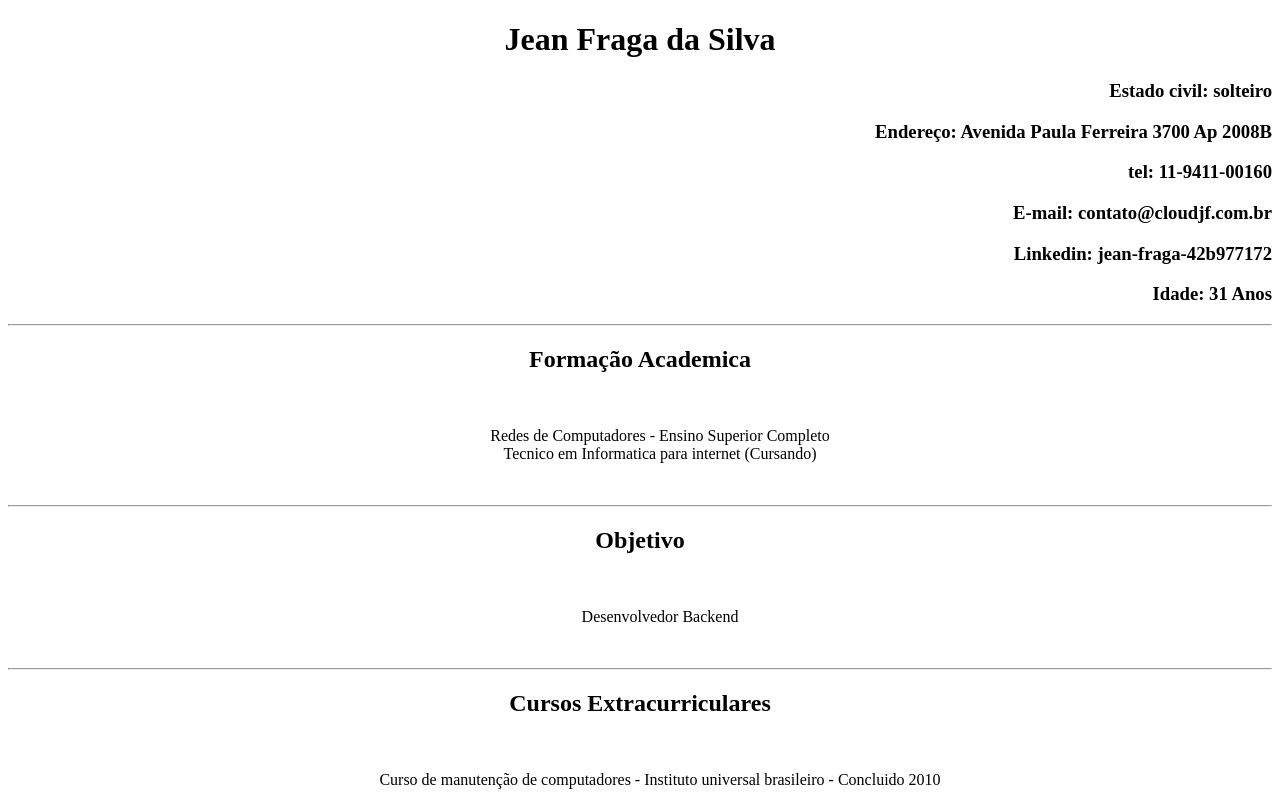
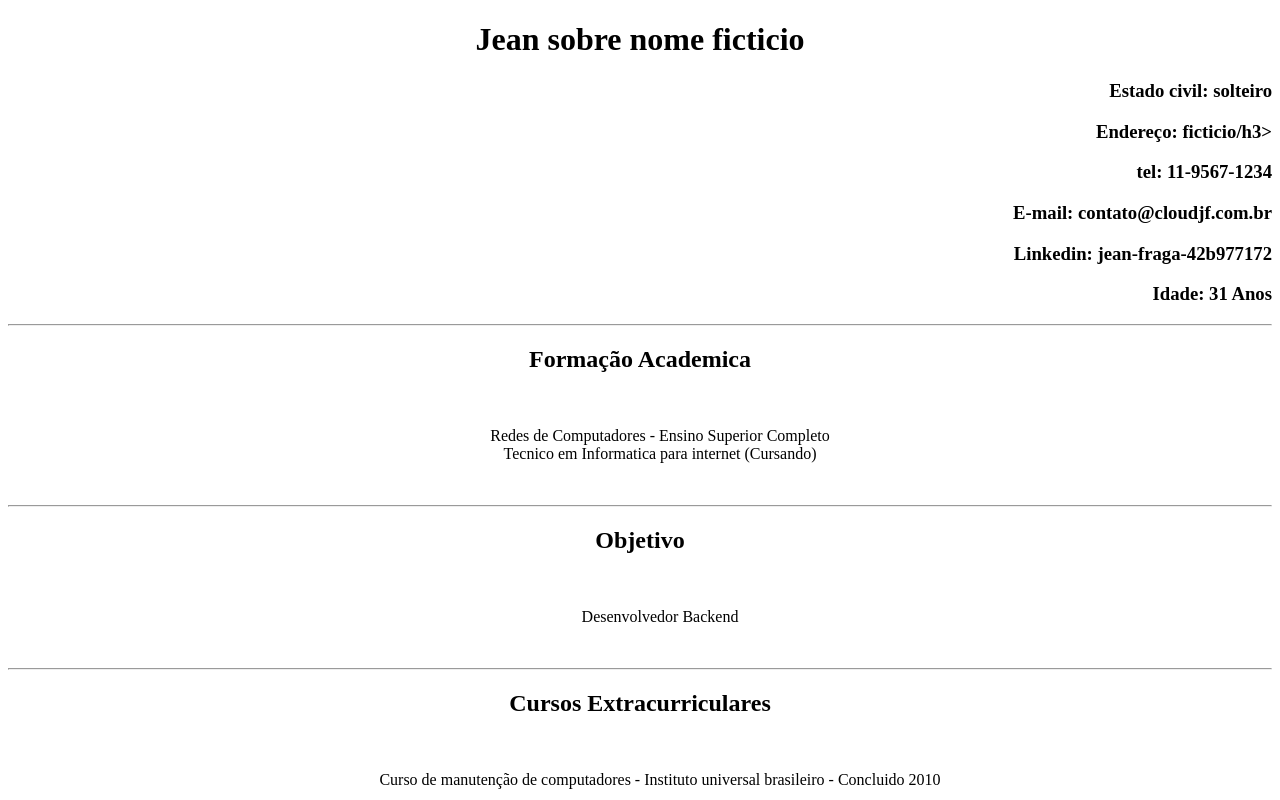
Before and after one commit to jeanfraga95/vitae, a plain HTML site: page vitae.html in a window 1280 px wide. Shown: the top 800 px of the page. Drawn offline with Linux system fonts and the light colour scheme.

Commit message:
alteração dos dados

```diff
--- a/vitae.html
+++ b/vitae.html
@@ -16,13 +16,13 @@
 
 <body>
     <center>
-        <h1>Jean Fraga da Silva</h1>
+        <h1>Jean sobre nome ficticio</h1>
     </center>
 
     <div class="a1">
         <H3>Estado civil: solteiro</H3>
-        <h3>Endereço: Avenida Paula Ferreira 3700 Ap 2008B</h3>
-        <H3>tel: 11-9411-00160</H3>
+        <h3>Endereço: ficticio/h3>
+        <H3>tel: 11-9567-1234</H3>
         <H3>E-mail: contato@cloudjf.com.br</H3>
         <h3>Linkedin: jean-fraga-42b977172</h3>
         <h3>Idade: 31 Anos</h3>
```
